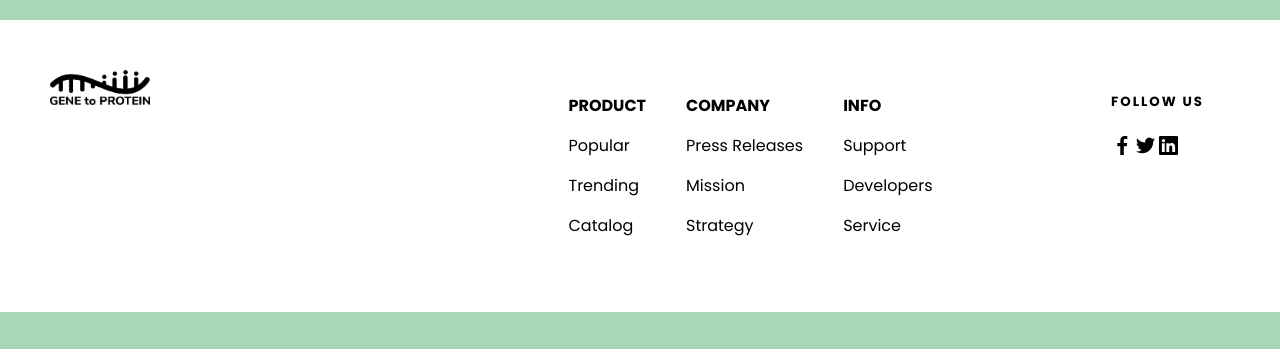
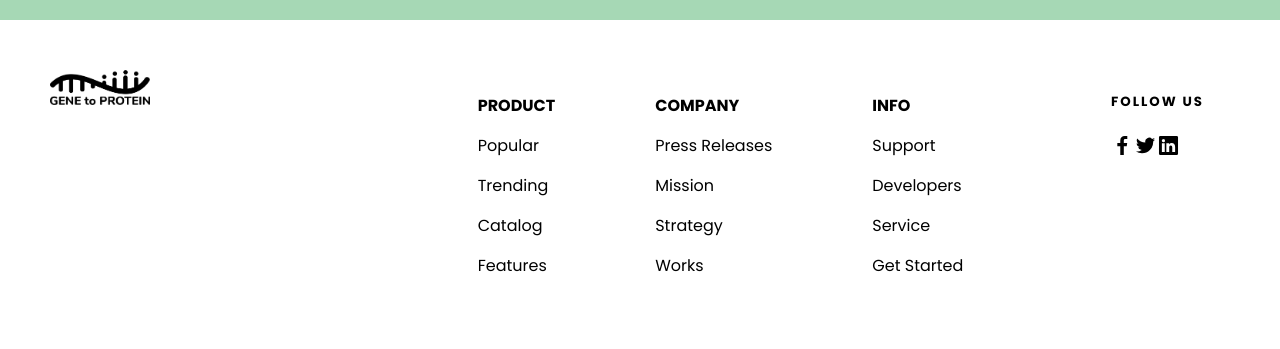
Before and after one commit to Sanchit-OP/gene2protien, a React (Create React App) app: page / in a window 1280 px wide. Shown: the part 3918-4267 px from the top of the page. Before the commit the page ends 4230 px from the top, so only its background shows below. Built offline with nearby package versions, Linux system fonts and the light colour scheme; grey boxes are pictures that could not be loaded.

Commit message:
Update FooterList.js

```diff
--- a/src/Components/FooterList.js
+++ b/src/Components/FooterList.js
@@ -1,12 +1,13 @@
 import './FooterList.css';
 function FooterList(props){
     return(
-        <div>
+        <div className="list-cont">
             <ul className="footlistitems">
                 <li class="bold">{props.name[0]}</li>
                 <li>{props.name[1]}</li>
                 <li>{props.name[2]}</li>
                 <li>{props.name[3]}</li>
+                <li>{props.name[4]}</li>
             </ul>
         </div>
     );
```
